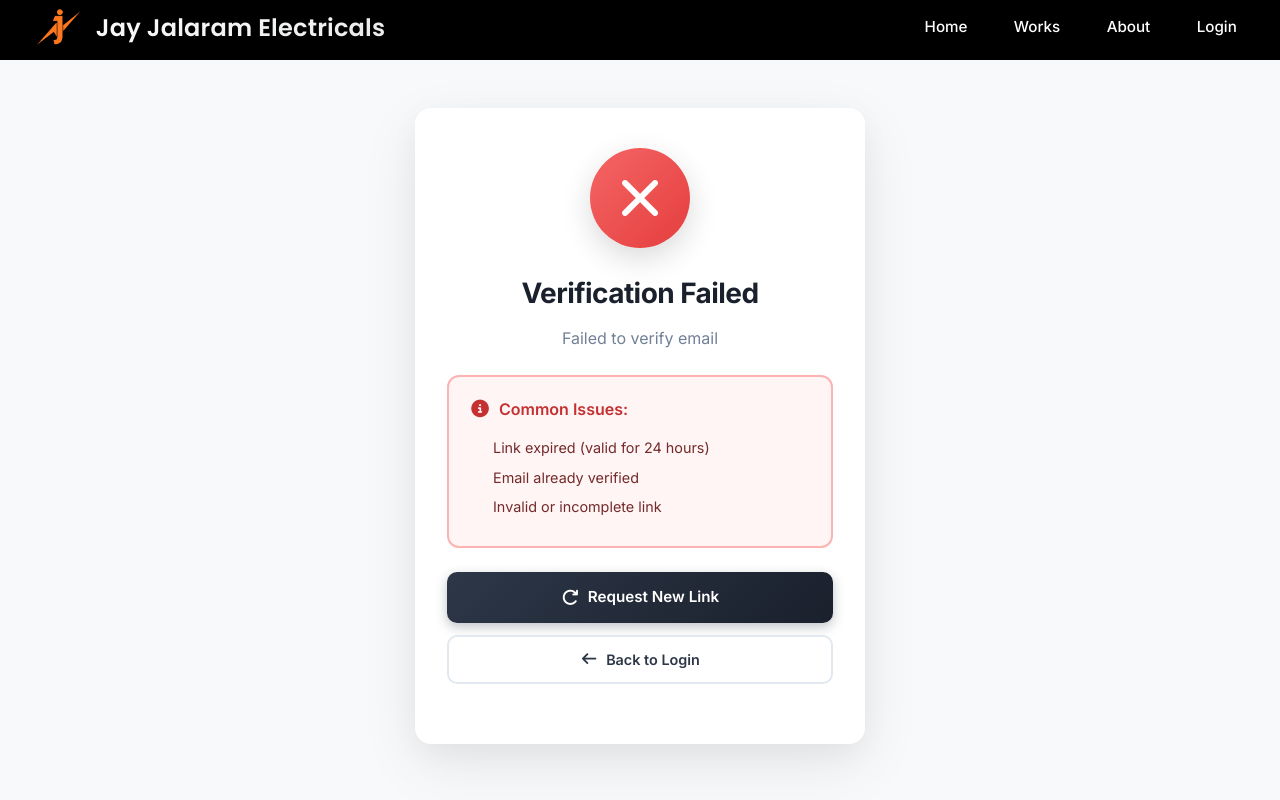
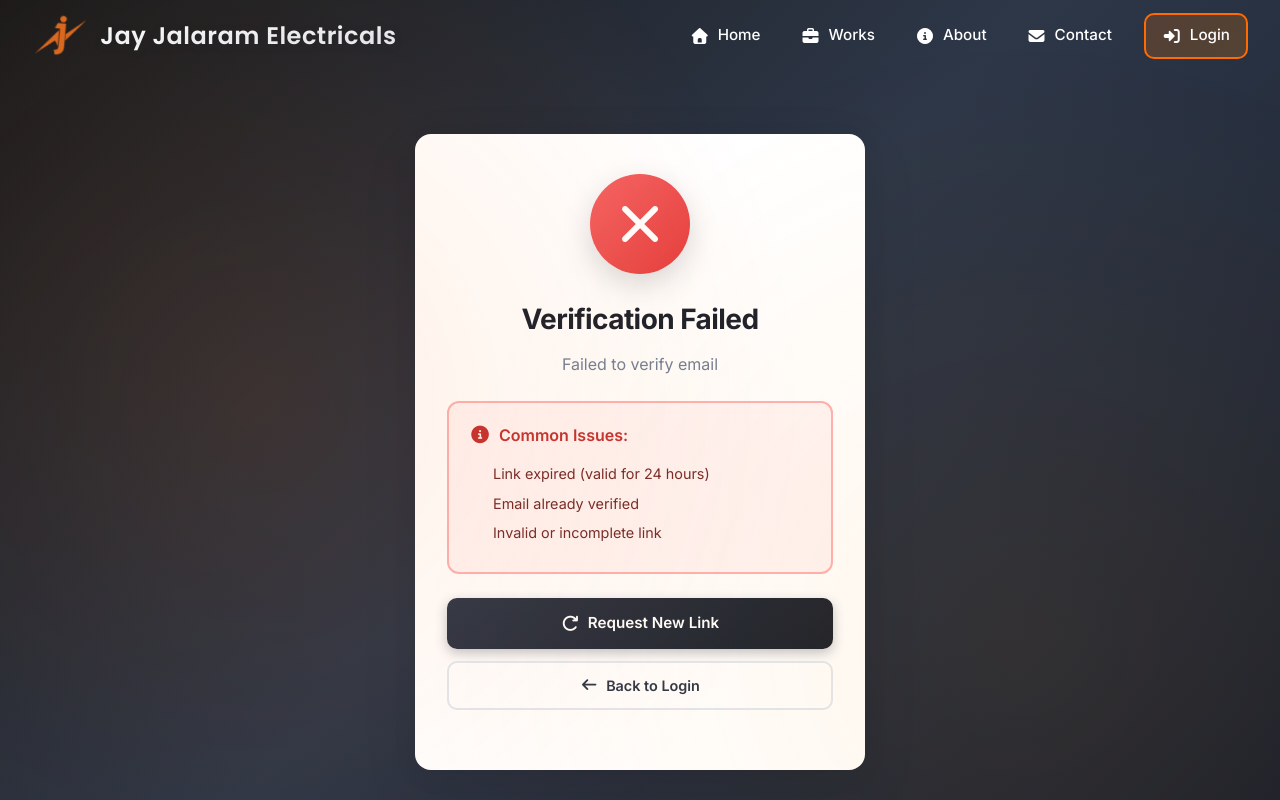
Before and after one commit to cs-cspit/SEM5-SGP-64-78-83, a React (Vite) app: page /verify-email/1 in a window 1280 px wide. Shown: the top 800 px of the page. Built offline with nearby package versions, Linux system fonts and the light colour scheme; no server answers.

Commit message:
make changes in header css

```diff
--- a/src/Components/Footer.jsx
+++ b/src/Components/Footer.jsx
@@ -55,7 +55,7 @@ const Footer = () => {
                 <span className="contact-icon"><i className="fas fa-map-marker-alt"></i></span>
                 <div>
                   <strong>Address</strong>
-                  <p>43, Junajin Hanuman Tekri Opp ramji temple rander surat</p>
+                  <p>43, Junajin Hanuman Tekri Opp ramji temple rander surat</p>
                 </div>
               </div>
               <div className="contact-item">
--- a/src/Components/Header.jsx
+++ b/src/Components/Header.jsx
@@ -7,13 +7,18 @@ import './header.css';
 const Header = () => {
   const [isMenuOpen, setIsMenuOpen] = useState(false);
   const [isScrolled, setIsScrolled] = useState(false);
+  const [scrollProgress, setScrollProgress] = useState(0);
   const location = useLocation();
   const { user } = useAuth();
 
   useEffect(() => {
     const handleScroll = () => {
-      const scrolled = window.scrollY > 1;
-      setIsScrolled(scrolled);
+      const scrollTop = window.scrollY;
+      const docHeight = document.documentElement.scrollHeight - document.documentElement.clientHeight;
+      const scrollPercent = (scrollTop / docHeight) * 100;
+
+      setIsScrolled(scrollTop > 50);
+      setScrollProgress(scrollPercent);
     };
 
     window.addEventListener('scroll', handleScroll);
@@ -30,6 +35,14 @@ const Header = () => {
     setIsMenuOpen(false);
   };
 
+  // Scroll to top function
+  const scrollToTop = () => {
+    window.scrollTo({
+      top: 0,
+      behavior: 'smooth'
+    });
+  };
+
   const renderAuthButton = () => {
     console.log('Rendering auth button, user:', user);
     if (user && user.name) {
@@ -38,52 +51,100 @@ const Header = () => {
     return (
       <Link
         to="/login"
-        className={location.pathname === '/login' ? 'active' : ''}
+        className={`login-btn ${location.pathname === '/login' ? 'active' : ''}`}
         onClick={closeMenu}
       >
-        Login
+        <i className="fas fa-sign-in-alt"></i>
+        <span>Login</span>
       </Link>
     );
   };
 
   return (
+    <>
       <header className={isScrolled ? 'scrolled' : ''}>
+        {/* Scroll Progress Indicator */}
+        <div
+          className="scroll-progress"
+          style={{ width: `${scrollProgress}%` }}
+          role="progressbar"
+          aria-valuenow={Math.round(scrollProgress)}
+          aria-valuemin="0"
+          aria-valuemax="100"
+        />
+
+        <div className="header-container">
           <div className="logo-container">
-        <img src="/Images/logo_1.png" alt="JJE Logo" className="company-logo" />
+            <img src="/Images/logo_1.png" alt="Jay Jalaram Electricals Logo" className="company-logo" />
             <h1>Jay Jalaram Electricals</h1>
+            {isScrolled && (
+              <span className="tagline">Powering Excellence</span>
+            )}
           </div>
 
           {/* Hamburger Menu Toggle Button */}
-      <button className={`menu-toggle ${isMenuOpen ? 'active' : ''}`} onClick={toggleMenu} aria-label="Toggle navigation menu">
+          <button
+            className={`menu-toggle ${isMenuOpen ? 'active' : ''}`}
+            onClick={toggleMenu}
+            aria-label="Toggle navigation menu"
+            aria-expanded={isMenuOpen}
+          >
             <span className="hamburger"></span>
           </button>
 
           {/* Navigation Links */}
-      <nav className={isMenuOpen ? 'open' : ''}>
+          <nav className={isMenuOpen ? 'open' : ''} role="navigation">
             <Link
               to="/"
               className={location.pathname === '/' ? 'active' : ''}
               onClick={closeMenu}
+              aria-current={location.pathname === '/' ? 'page' : undefined}
             >
-          Home
+              <i className="fas fa-home"></i>
+              <span>Home</span>
             </Link>
             <Link
               to="/works"
               className={location.pathname === '/works' ? 'active' : ''}
               onClick={closeMenu}
+              aria-current={location.pathname === '/works' ? 'page' : undefined}
             >
-          Works
+              <i className="fas fa-briefcase"></i>
+              <span>Works</span>
             </Link>
             <Link
               to="/about"
               className={location.pathname === '/about' ? 'active' : ''}
               onClick={closeMenu}
+              aria-current={location.pathname === '/about' ? 'page' : undefined}
             >
-          About
+              <i className="fas fa-info-circle"></i>
+              <span>About</span>
+            </Link>
+            <Link
+              to="/contact"
+              className={location.pathname === '/contact' ? 'active' : ''}
+              onClick={closeMenu}
+              aria-current={location.pathname === '/contact' ? 'page' : undefined}
+            >
+              <i className="fas fa-envelope"></i>
+              <span>Contact</span>
             </Link>
             {renderAuthButton()}
           </nav>
+        </div>
       </header>
+
+      {/* Back to Top Button */}
+      <button
+        className={`back-to-top ${isScrolled ? 'visible' : ''}`}
+        onClick={scrollToTop}
+        aria-label="Scroll to top"
+        title="Back to top"
+      >
+        <i className="fas fa-arrow-up"></i>
+      </button>
+    </>
   );
 };
 
--- a/src/Components/header.css
+++ b/src/Components/header.css
@@ -3,7 +3,7 @@
 /* Main navigation header */
 header {
   background: transparent;
-  padding: 0.6rem 2rem;
+  padding: 0;
   display: flex;
   justify-content: space-between;
   align-items: center;
@@ -12,13 +12,38 @@ header {
   top: 0;
   left: 0;
   z-index: 1000;
-  transition: all 0.3s ease;
+  transition: all 0.4s cubic-bezier(0.4, 0, 0.2, 1);
+}
+
+.header-container {
+  width: 100%;
+  display: flex;
+  justify-content: space-between;
+  align-items: center;
+  padding: 0.8rem 2rem;
+}
+
+/* Scroll Progress Bar */
+.scroll-progress {
+  position: absolute;
+  bottom: 0;
+  left: 0;
+  height: 3px;
+  background: linear-gradient(90deg, #ff6b00, #ff8c00, #ffa500);
+  transition: width 0.1s ease-out;
+  box-shadow: 0 0 10px rgba(255, 107, 0, 0.5);
+  z-index: 1001;
 }
 
 header.scrolled {
-  background: rgba(26, 26, 26, 0.95);
-  backdrop-filter: blur(10px);
-  box-shadow: 0 4px 20px rgba(0, 0, 0, 0.2);
+  background: rgba(26, 26, 26, 0.98);
+  backdrop-filter: blur(15px);
+  box-shadow: 0 4px 30px rgba(0, 0, 0, 0.3);
+  border-bottom: 1px solid rgba(255, 107, 0, 0.1);
+}
+
+header.scrolled .header-container {
+  padding: 0.6rem 2rem;
 }
 
 header.scrolled h1 {
@@ -27,46 +52,73 @@ header.scrolled h1 {
   background-clip: text;
   -webkit-text-fill-color: transparent;
   text-shadow: none;
+  font-size: 1.4rem;
 }
 
 header:hover .company-logo {
-  transform: scale(1.05);
+  transform: scale(1.08) rotate(5deg);
 }
 
 @media (max-width: 768px) {
   .company-logo {
-    height: 30px;
+    height: 32px;
   }
 
   header h1 {
-    font-size: 1.3rem;
+    font-size: 1.2rem;
+  }
+
+  header.scrolled h1 {
+    font-size: 1.1rem;
   }
 }
 
 @media (max-width: 480px) {
   .company-logo {
-    height: 25px;
+    height: 28px;
   }
 
   header h1 {
-    font-size: 1.1rem;
+    font-size: 1rem;
+  }
+
+  header.scrolled h1 {
+    font-size: 0.95rem;
   }
 }
 
-/* Brand logo text */
+/* Brand logo container */
 .logo-container {
   display: flex;
   align-items: center;
   gap: 0.8rem;
+  cursor: pointer;
+  transition: all 0.3s ease;
+}
+
+.logo-container:hover {
+  transform: translateY(-2px);
 }
 
 .company-logo {
   width: auto;
-  height: 35px;
+  height: 38px;
   object-fit: contain;
-  transition: transform 0.3s ease;
+  transition: all 0.4s cubic-bezier(0.68, -0.55, 0.265, 1.55);
   filter: brightness(0) saturate(100%) invert(48%) sepia(94%)
          saturate(1162%) hue-rotate(346deg) brightness(101%) contrast(101%);
+  animation: pulse 2s ease-in-out infinite;
+}
+
+@keyframes pulse {
+  0%, 100% {
+    filter: brightness(0) saturate(100%) invert(48%) sepia(94%)
+           saturate(1162%) hue-rotate(346deg) brightness(101%) contrast(101%);
+  }
+  50% {
+    filter: brightness(0) saturate(100%) invert(48%) sepia(94%)
+           saturate(1162%) hue-rotate(346deg) brightness(110%) contrast(110%);
+  }
 }
 
 header h1 {
@@ -74,19 +126,43 @@ header h1 {
   font-size: 1.5rem;
   color: #fff;
   font-weight: 600;
-  letter-spacing: 0.2px;
+  letter-spacing: 0.5px;
   margin: 0;
-  text-shadow: 0 2px 8px rgba(45, 55, 72, 0.07);
+  text-shadow: 0 2px 10px rgba(45, 55, 72, 0.15);
   background: linear-gradient(135deg, #fff, #f0f0f0);
   -webkit-background-clip: text;
   background-clip: text;
   -webkit-text-fill-color: transparent;
+  transition: all 0.3s ease;
+}
+
+.tagline {
+  font-size: 0.7rem;
+  font-weight: 400;
+  color: #ff6b00;
+  letter-spacing: 1px;
+  margin-left: 0.5rem;
+  opacity: 0;
+  animation: fadeInSlide 0.5s ease forwards;
+  animation-delay: 0.2s;
+}
+
+@keyframes fadeInSlide {
+  from {
+    opacity: 0;
+    transform: translateX(-10px);
+  }
+  to {
+    opacity: 1;
+    transform: translateX(0);
+  }
 }
 
 /* Desktop navigation menu */
 header nav {
   display: flex;
   align-items: center;
+  gap: 0.5rem;
 }
 
 /* Navigation links */
@@ -94,14 +170,61 @@ header nav a {
   color: #fff;
   font-weight: 500;
   font-size: 0.95rem;
-  margin-left: 1.5rem;
   text-decoration: none;
-  border-radius: 0.28rem;
-  padding: 0.35rem 0.7rem;
-  transition: all 0.3s ease;
+  border-radius: 10px;
+  padding: 0.6rem 1rem;
+  transition: all 0.3s cubic-bezier(0.4, 0, 0.2, 1);
   position: relative;
   display: flex;
   align-items: center;
+  gap: 0.5rem;
+  overflow: hidden;
+}
+
+header nav a i {
+  font-size: 1rem;
+  transition: all 0.3s ease;
+}
+
+header nav a span {
+  position: relative;
+  z-index: 1;
+}
+
+/* Animated underline effect */
+header nav a::before {
+  content: '';
+  position: absolute;
+  bottom: 0;
+  left: 50%;
+  width: 0;
+  height: 2px;
+  background: linear-gradient(90deg, #ff6b00, #ff8c00);
+  transition: all 0.3s ease;
+  transform: translateX(-50%);
+}
+
+header nav a:hover::before {
+  width: 80%;
+}
+
+/* Ripple effect background */
+header nav a::after {
+  content: '';
+  position: absolute;
+  top: 50%;
+  left: 50%;
+  width: 0;
+  height: 0;
+  border-radius: 50%;
+  background: rgba(255, 107, 0, 0.1);
+  transform: translate(-50%, -50%);
+  transition: width 0.4s ease, height 0.4s ease;
+}
+
+header nav a:hover::after {
+  width: 200%;
+  height: 200%;
 }
 
 header.scrolled nav a {
@@ -110,23 +233,30 @@ header.scrolled nav a {
 
 header.scrolled nav a:hover {
   color: #ff6b00;
-  background: rgba(255, 107, 0, 0.2);
+  background: rgba(255, 107, 0, 0.15);
+  transform: translateY(-2px);
+}
+
+header.scrolled nav a:hover i {
+  transform: scale(1.2) rotate(5deg);
 }
 
 /* User menu specific styles in header */
 header nav .user-menu-container {
-  margin-left: 2rem;
+  margin-left: 1rem;
 }
 
 header nav .profile-button {
   background: rgba(255, 255, 255, 0.1);
   border: 2px solid rgba(255, 255, 255, 0.8);
   padding: 2px;
+  transition: all 0.3s ease;
 }
 
 header nav .profile-button:hover {
   background: rgba(255, 255, 255, 0.2);
-  transform: scale(1.05);
+  transform: scale(1.08);
+  box-shadow: 0 4px 15px rgba(255, 107, 0, 0.3);
 }
 
 header nav .profile-initials {
@@ -137,14 +267,25 @@ header nav .profile-initials {
 /* Link hover and focus states */
 header nav a:hover,
 header nav a:focus {
-  background: rgba(255,255,255,0.13);
-  color: #a0aec0;
+  background: rgba(255, 107, 0, 0.12);
+  color: #ff8c00;
+  outline: none;
 }
 
 /* Active link style */
 header nav a.active {
   background: linear-gradient(135deg, #ff6b00, #ff8c00);
   color: #fff;
+  box-shadow: 0 4px 15px rgba(255, 107, 0, 0.4);
+}
+
+header nav a.active i {
+  animation: bounce 0.6s ease;
+}
+
+@keyframes bounce {
+  0%, 100% { transform: translateY(0); }
+  50% { transform: translateY(-5px); }
 }
 
 header.scrolled nav a.active {
@@ -152,14 +293,75 @@ header.scrolled nav a.active {
   color: #fff;
 }
 
+/* Login button special styling */
+.login-btn {
+  background: linear-gradient(135deg, rgba(255, 107, 0, 0.2), rgba(255, 140, 0, 0.2)) !important;
+  border: 2px solid #ff6b00;
+  margin-left: 0.5rem;
+}
+
+.login-btn:hover {
+  background: linear-gradient(135deg, #ff6b00, #ff8c00) !important;
+  border-color: #ff8c00;
+  transform: translateY(-2px);
+  box-shadow: 0 6px 20px rgba(255, 107, 0, 0.4);
+}
+
+/* Back to Top Button */
+.back-to-top {
+  position: fixed;
+  bottom: 30px;
+  right: 30px;
+  width: 50px;
+  height: 50px;
+  background: linear-gradient(135deg, #ff6b00, #ff8c00);
+  color: #fff;
+  border: none;
+  border-radius: 50%;
+  cursor: pointer;
+  display: flex;
+  align-items: center;
+  justify-content: center;
+  font-size: 1.2rem;
+  box-shadow: 0 4px 20px rgba(255, 107, 0, 0.4);
+  transition: all 0.4s cubic-bezier(0.68, -0.55, 0.265, 1.55);
+  opacity: 0;
+  visibility: hidden;
+  transform: translateY(100px);
+  z-index: 999;
+}
+
+.back-to-top.visible {
+  opacity: 1;
+  visibility: visible;
+  transform: translateY(0);
+}
+
+.back-to-top:hover {
+  transform: translateY(-5px) scale(1.1);
+  box-shadow: 0 8px 30px rgba(255, 107, 0, 0.6);
+}
+
+.back-to-top:active {
+  transform: translateY(-3px) scale(1.05);
+}
+
 /* Hamburger Menu Icon */
 .menu-toggle {
-  display: none; /* Hidden by default on desktop */
-  background: none;
-  border: none;
+  display: none;
+  background: rgba(255, 107, 0, 0.1);
+  border: 2px solid rgba(255, 107, 0, 0.3);
+  border-radius: 8px;
   cursor: pointer;
   padding: 0.5rem;
-  z-index: 1001; /* Ensure toggle is above nav on mobile */
+  z-index: 1001;
+  transition: all 0.3s ease;
+}
+
+.menu-toggle:hover {
+  background: rgba(255, 107, 0, 0.2);
+  border-color: #ff6b00;
+  transform: scale(1.05);
 }
 
 .hamburger {
@@ -195,50 +397,58 @@ header.scrolled nav a.active {
 
 /* Animation for active hamburger menu */
 .menu-toggle.active .hamburger {
-  background-color: transparent; /* Hide middle bar */
+  background-color: transparent;
 }
 
 .menu-toggle.active .hamburger::before {
   transform: translateY(8px) rotate(45deg);
-  background-color: #fff; /* Keep color consistent */
+  background-color: #ff6b00;
 }
 
 .menu-toggle.active .hamburger::after {
   transform: translateY(-8px) rotate(-45deg);
-  background-color: #fff; /* Keep color consistent */
+  background-color: #ff6b00;
 }
 
 /* Responsive adjustments */
 @media (max-width: 768px) {
-  header {
-    flex-direction: row; /* Keep logo and toggle on one row */
-    justify-content: space-between; /* Space between logo and toggle */
-    padding: 0.8rem 1.2rem; /* Adjusted padding */
-    align-items: center;
+  .header-container {
+    padding: 0.8rem 1.2rem;
+  }
+
+  header.scrolled .header-container {
+    padding: 0.6rem 1.2rem;
   }
 
   header h1 {
-    font-size: 1.7rem; /* Smaller font size for mobile logo */
+    font-size: 1.4rem;
+  }
+
+  .tagline {
+    display: none;
   }
 
   .menu-toggle {
-    display: block; /* Show hamburger on mobile */
+    display: block;
   }
 
   header nav {
     position: absolute;
-    top: 100%; /* Position below the header */
+    top: 100%;
     left: 0;
     width: 100%;
-    background: linear-gradient(135deg, #2d3748 0%, #1a202c 100%); /* Same background as header */
-    flex-direction: column; /* Stack links vertically */
-    align-items: flex-start; /* Align links to the left */
-    padding: 0.5rem 1.2rem; /* Reduced padding for a more compact look */
-    box-shadow: 0 4px 14px rgba(45, 55, 72, 0.07);
-    transform: translateY(-100%); /* Start off-screen above */
+    background: linear-gradient(135deg, rgba(26, 26, 26, 0.98) 0%, rgba(45, 55, 72, 0.98) 100%);
+    backdrop-filter: blur(15px);
+    flex-direction: column;
+    align-items: stretch;
+    padding: 1rem 1.2rem;
+    box-shadow: 0 8px 30px rgba(0, 0, 0, 0.3);
+    transform: translateY(-100%);
     opacity: 0;
-    pointer-events: none; /* Disable interaction when hidden */
-    transition: transform 0.3s ease-out, opacity 0.3s ease-out;
+    pointer-events: none;
+    transition: all 0.4s cubic-bezier(0.68, -0.55, 0.265, 1.55);
+    border-bottom: 3px solid #ff6b00;
+    gap: 0;
   }
 
   /* Mobile user menu adjustments */
@@ -250,10 +460,10 @@ header.scrolled nav a.active {
   header nav .profile-button {
     width: 100%;
     justify-content: flex-start;
-    background: rgba(255, 255, 255, 0.1);
-    border-radius: 0.28rem;
-    padding: 0.5rem;
-    gap: 0.5rem;
+    background: rgba(255, 107, 0, 0.15);
+    border-radius: 10px;
+    padding: 0.7rem;
+    gap: 0.7rem;
   }
 
   header nav .profile-button::after {
@@ -272,45 +482,92 @@ header.scrolled nav a.active {
   }
 
   header nav.open {
-    transform: translateY(0); /* Slide down into view */
+    transform: translateY(0);
     opacity: 1;
-    pointer-events: all; /* Enable interaction when open */
+    pointer-events: all;
   }
 
   header nav a {
-    margin: 0.2rem 0; /* Reduced vertical margin for stacked links */
-    width: calc(100% - 2rem); /* Full width minus padding */
-    padding: 0.5rem 1rem; /* Reduced padding for a more compact look */
-    text-align: left; /* Align text to the left */
-    font-size: 0.95rem; /* Slightly smaller font for mobile links */
+    margin: 0.3rem 0;
+    width: 100%;
+    padding: 0.8rem 1rem;
+    text-align: left;
+    font-size: 1rem;
+    border-left: 3px solid transparent;
+    border-radius: 10px;
   }
 
   header nav a:hover,
   header nav a:focus {
-    background: rgba(255,255,255,0.18); /* Slightly more opaque hover for mobile */
+    background: rgba(255, 107, 0, 0.2);
+    border-left-color: #ff6b00;
+    transform: translateX(5px);
   }
 
   header nav a.active {
-    background: #fff;
-    color: #2d3748;
+    background: linear-gradient(135deg, #ff6b00, #ff8c00);
+    color: #fff;
+    border-left-color: #fff;
+  }
+
+  .back-to-top {
+    bottom: 20px;
+    right: 20px;
+    width: 45px;
+    height: 45px;
+    font-size: 1.1rem;
   }
 }
 
 /* Further adjustments for very small screens */
 @media (max-width: 480px) {
-  header {
+  .header-container {
     padding: 0.6rem 1rem;
   }
+
+  header.scrolled .header-container {
+    padding: 0.5rem 1rem;
+  }
+
   header h1 {
-    font-size: 1.5rem;
+    font-size: 1.2rem;
   }
+
   header nav {
-    padding: 0.4rem 1rem; /* Further reduced padding */
+    padding: 0.8rem 1rem;
   }
+
   header nav a {
-    margin: 0.15rem 0; /* Further reduced vertical margin */
-    width: calc(100% - 1.6rem); /* Adjust width for smaller padding */
-    padding: 0.5rem 0.8rem; /* Further reduced padding */
-    font-size: 0.9rem; /* Even smaller font size */
+    margin: 0.2rem 0;
+    padding: 0.7rem 0.8rem;
+    font-size: 0.95rem;
+  }
+
+  .back-to-top {
+    bottom: 15px;
+    right: 15px;
+    width: 42px;
+    height: 42px;
+    font-size: 1rem;
   }
 }
+
+/* Accessibility improvements */
+@media (prefers-reduced-motion: reduce) {
+  * {
+    animation-duration: 0.01ms !important;
+    animation-iteration-count: 1 !important;
+    transition-duration: 0.01ms !important;
+  }
+}
+
+/* Focus visible for keyboard navigation */
+header nav a:focus-visible {
+  outline: 2px solid #ff6b00;
+  outline-offset: 4px;
+}
+
+.back-to-top:focus-visible {
+  outline: 3px solid #fff;
+  outline-offset: 3px;
+}
--- a/src/Pages/login.css
+++ b/src/Pages/login.css
@@ -6,16 +6,26 @@
   display: flex;
   align-items: center;
   justify-content: center;
-  background: linear-gradient(
-    to bottom,
-    #000000 0%,
-    #000000 60px,
-    #f8f9fa 60px,
-    #f8f9fa 100%
-  );
+  background: linear-gradient(135deg, #1a1a1a 0%, #2d3748 50%, #1a202c 100%);
   padding: 1rem;
-  padding-top: calc(60px + 0.5rem);
+  padding-top: 120px;
   font-family: "Inter", sans-serif;
+  position: relative;
+}
+
+/* Animated background pattern */
+.login-container::before {
+  content: '';
+  position: fixed;
+  top: 0;
+  left: 0;
+  right: 0;
+  bottom: 0;
+  background:
+    radial-gradient(circle at 20% 50%, rgba(255, 107, 0, 0.1) 0%, transparent 50%),
+    radial-gradient(circle at 80% 80%, rgba(255, 140, 0, 0.08) 0%, transparent 50%);
+  z-index: 0;
+  pointer-events: none;
 }
 
 /* Main card container */
@@ -27,6 +37,8 @@
   max-width: 40%;
   overflow: hidden;
   transition: all 0.3s ease-in-out;
+  position: relative;
+  z-index: 2;
 }
 
 .login-card:hover {
@@ -693,14 +705,8 @@
 @media (max-width: 640px) {
   .login-container {
     padding: 1rem;
-    padding-top: calc(50px + 0.5rem);
-    background: linear-gradient(
-      to bottom,
-      #000000 0%,
-      #000000 50px,
-      #f8f9fa 50px,
-      #f8f9fa 100%
-    );
+    padding-top: 100px;
+    background: linear-gradient(135deg, #1a1a1a 0%, #2d3748 50%, #1a202c 100%);
   }
 
   .login-card {
```
Also changed, not shown: src/Components/footer.css (+19 -7 lines), src/Pages/Works.css (+31 -5 lines), src/Pages/register.css (+22 -4 lines). Lines whose indentation alone changed are shown as unchanged.
